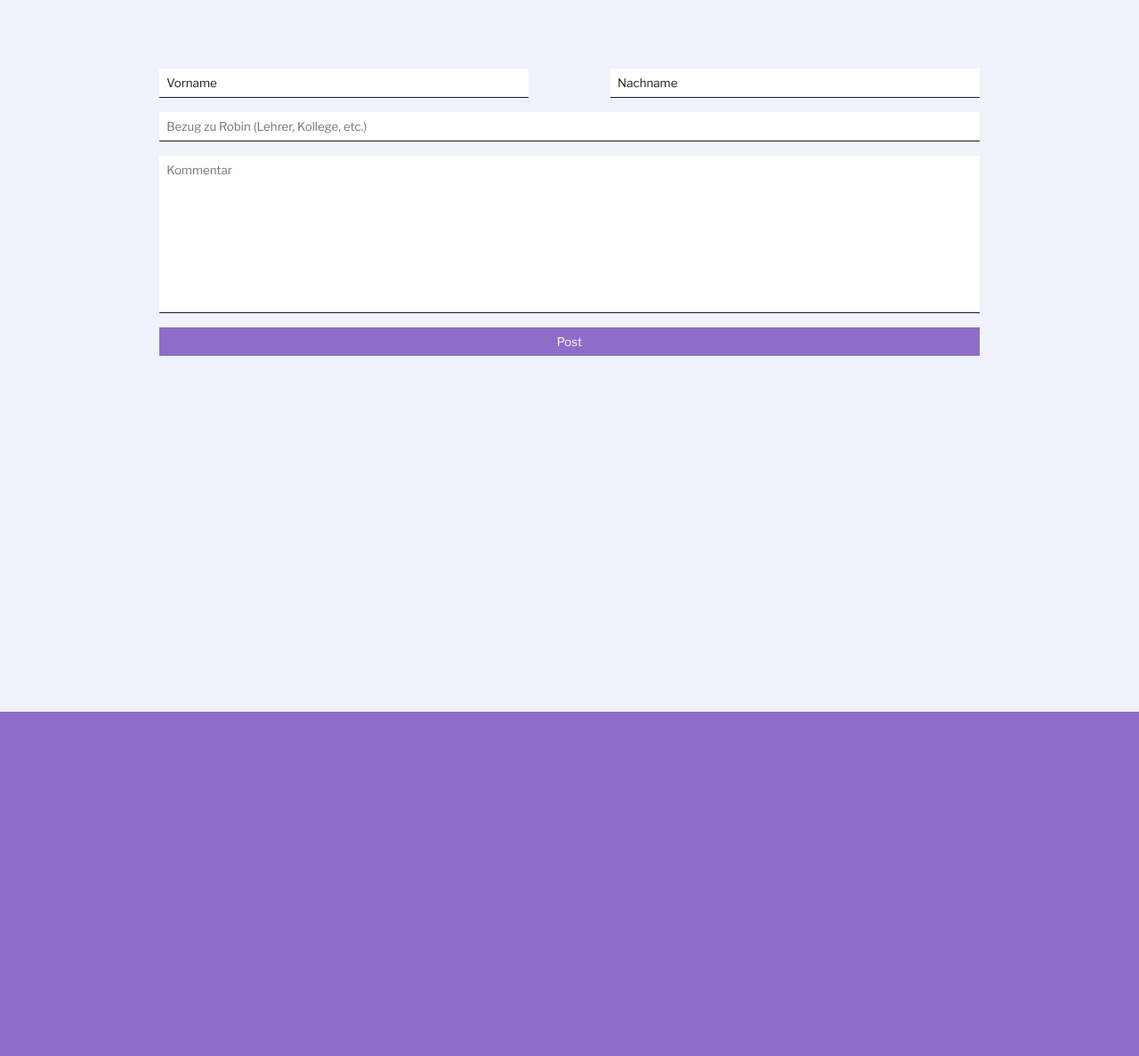
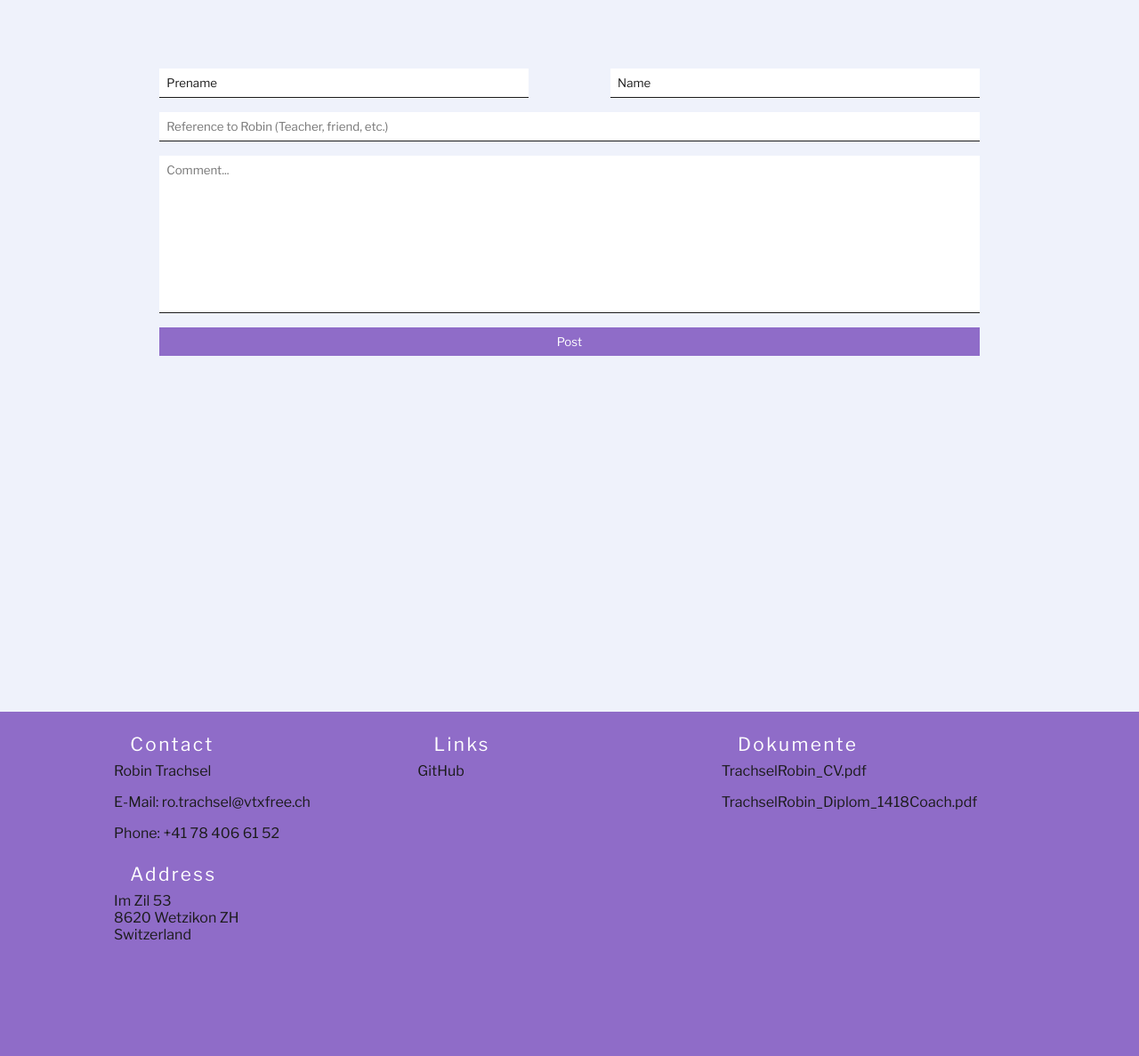
Before and after one commit to DoctorProgrammer/Portfolio, a plain HTML site: page src/Frontend/index.html in a window 1280 px wide. Shown: the part 1600-2787 px from the top of the page at 89% size. Drawn offline with nearby package versions, Linux system fonts and the light colour scheme; no server answers.

Commit message:
UPDATED: filenames

```diff
--- a/src/Frontend/css/styles.css
+++ b/src/Frontend/css/styles.css
@@ -50,8 +50,8 @@ h3 {
     font-size: 1.3rem;
     font-weight: 400;
     color: var(--default-font-color);
-    letter-spacing: 0.2rem;
-    margin-left: 5%;
+    letter-spacing: 0.15rem;
+    margin-left: 3%;
     width: 80%;
 }
 
@@ -95,7 +95,7 @@ nav ul:nth-child(1) {
     justify-content: flex-start;
 }
 
-nav ul:nth-child(3) {
+nav ul:nth-child(2) {
     justify-content: flex-end;
 }
 
@@ -278,3 +278,62 @@ form button:hover {
 .comment .content {
     margin-top: 1rem;
 }
+
+/*
+<footer>
+    <div>
+        <h3>Contact</h3>
+        <p>Robin Trachsel</p>
+        <p>E-Mail: <a href="mailto:ro.trachsel@vtxfree.ch">ro.trachsel@vtxfree.ch</a></p>
+        <p>Phone: <a href="tel:+41784066152">+41 78 406 61 52</a></p>
+        <h3>Address</h3>
+        <p>Im Zil 53 <br>8620 Wetzikon ZH <br>Switzerland</p>
+    </div>
+
+    <div>
+        <h3>Links</h3>
+        <p>Github: <a href="https://github.com/TrachselRobin">TrachselRobin</a></p>
+    </div>
+
+    <div>
+        <h3>Dokumente</h3>
+        <p><a href="./documents/TrachselRobin_CV.pdf" target="_blank">Circle Vitae</a></p>
+        <p><a href="./documents/TrachselRobin_Diplom_1418Coach.pdf" target="_blank">1418 Coach</a></p>
+    </div>
+</footer>
+*/
+
+footer {
+    display: flex;
+    justify-content: space-between;
+    align-items: center;
+    padding: 1rem 10%;
+}
+
+footer div {
+    display: flex;
+    flex-direction: column;
+    width: 33.33%;
+    height: 100%;
+}
+
+footer div h3 {
+    color: var(--secondary-bg-color);
+    background-color: var(--secondary-font-color);
+    padding: 0.5rem;
+}
+
+footer div p {
+    color: var(--default-font-color);
+    margin-bottom: 1rem;
+}
+
+footer div a {
+    color: var(--default-font-color);
+    text-decoration: none;
+    transition: all 0.3s ease;
+}
+
+footer div a:hover {
+    text-decoration: underline;
+}
--- a/src/Frontend/index.html
+++ b/src/Frontend/index.html
@@ -20,13 +20,10 @@
     <header>
         <nav id="navbar">
             <ul id="links">
-                <li><a href="./index.html">Startseite</a></li>
-                <li><a href="./about.html">Über mich</a></li>
-                <li><a href="./projects.html">Dokumente</a></li>
-                <li><a href="./contact.html">Kontakt</a></li>
-            </ul>
-            <ul>
-                <img src="./images/LogoTransparent.png" alt="Logo">
+                <li><a href="./">Home</a></li>
+                <li><a href="./about">About</a></li>
+                <li><a href="./projects">Documents</a></li>
+                <li><a href="./contact">Contact</a></li>
             </ul>
             <ul>
                 <button id="mode" onclick="toggleMode()">
@@ -63,37 +60,37 @@
         <section id="comments">
             <form id="commentForm" action="">
                 <div>
-                    <input type="text" name="prename" id="prename" placeholder="Vorname" required>
-                    <input type="text" name="name" id="name" placeholder="Nachname" required>
+                    <input type="text" name="prename" id="prename" placeholder="Prename" required>
+                    <input type="text" name="name" id="name" placeholder="Name" required>
                 </div>
-                <input type="text" name="reference" id="reference" placeholder="Bezug zu Robin (Lehrer, Kollege, etc.)" required>
-                <textarea name="comment" id="comment" cols="30" rows="10" placeholder="Kommentar" required></textarea>
+                <input type="text" name="reference" id="reference" placeholder="Reference to Robin (Teacher, friend, etc.)" required>
+                <textarea name="comment" id="comment" cols="30" rows="10" placeholder="Comment..." required></textarea>
                 <button type="submit">Post</button>
             </form>
             <div id="commentContainer"></div>
-            <!--
-            <div class="comment">
-                <div class="initials">RT</div>
-                <div>
-                    <p class="name">Robin Trachsel</p>
-                    <h3 class="reference">Lehrer</h3>
-                    <p class="content">Lorem ipsum dolor, sit amet consectetur adipisicing elit. Pariatur distinctio
-                        molestias at sed ab
-                        suscipit eos veritatis nihil, voluptatem sapiente adipisci quisquam possimus minus doloremque
-                        tempora modi harum in debitis vero, repellendus optio quam delectus aperiam. Ab, nulla quas. Et
-                        aperiam facilis officia saepe velit eos laborum reprehenderit nulla ipsum deserunt sed natus,
-                        recusandae dolor magnam, asperiores ea doloribus dolore facere pariatur illum consequuntur
-                        iusto. Quo repellendus laboriosam enim sed reprehenderit id eaque amet consequuntur illo
-                        mollitia ab aut similique, et, maiores dolorum? Hic, quidem non laboriosam dolores nulla
-                        corrupti </p>
-                </div>
-            </div>
-            -->
         </section>
     </main>
 
     <footer>
+        <div>
+            <h3>Contact</h3>
+            <p>Robin Trachsel</p>
+            <p>E-Mail: <a href="mailto:ro.trachsel@vtxfree.ch">ro.trachsel@vtxfree.ch</a></p>
+            <p>Phone: <a href="tel:+41784066152">+41 78 406 61 52</a></p>
+            <h3>Address</h3>
+            <p>Im Zil 53 <br>8620 Wetzikon ZH <br>Switzerland</p>
+        </div>
 
+        <div>
+            <h3>Links</h3>
+            <p><a href="https://github.com/TrachselRobin">GitHub</a></p>
+        </div>
+
+        <div>
+            <h3>Dokumente</h3>
+            <p><a href="./documents/TrachselRobin_CV.pdf" target="_blank">TrachselRobin_CV.pdf</a></p>
+            <p><a href="./documents/TrachselRobin_Diplom_1418Coach.pdf" target="_blank">TrachselRobin_Diplom_1418Coach.pdf</a></p>
+        </div>
     </footer>
 </body>
 
```
Also changed, not shown: src/Backend/comment.js (+4 -9 lines), 9 other files.
